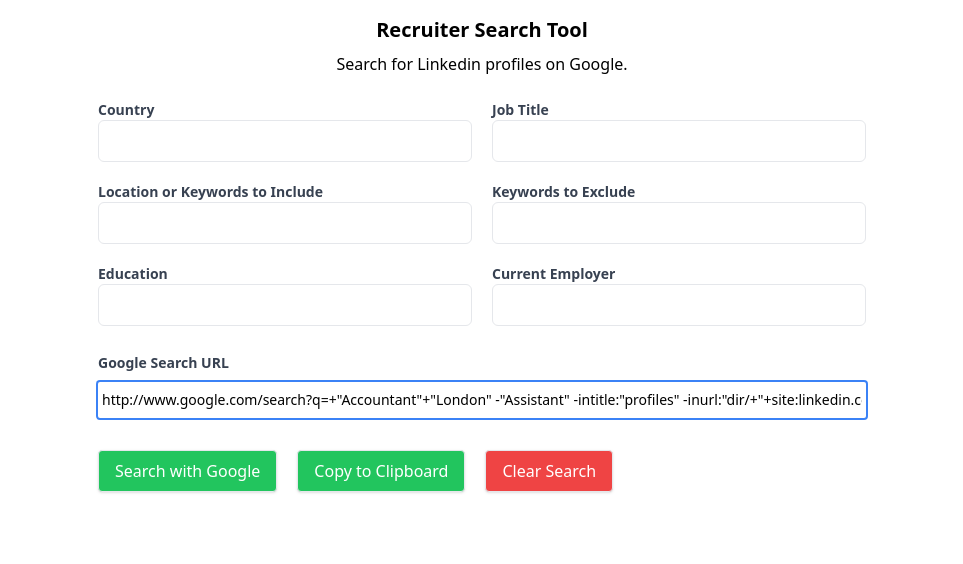
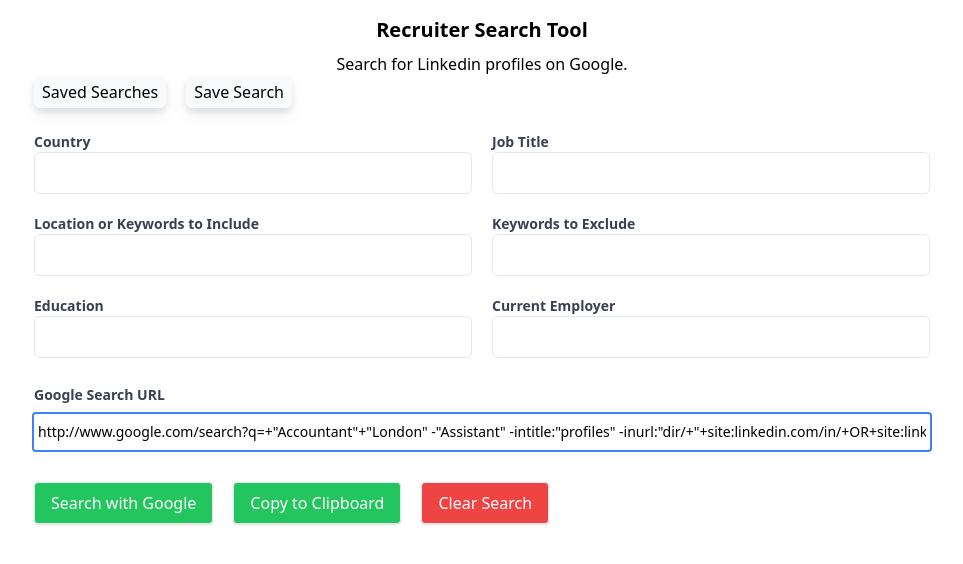
Before and after one commit to sgolovine/www-2021, a Next.js app: page /apps/recruiter-search-tool in a window 1280 px wide. Shown: the top 564 px of the page, without its empty margins (158-1121 px from the left). Built offline with nearby package versions, Linux system fonts and the light colour scheme.

Commit message:
feat(recruiter-search): organize everything into folders

```diff
--- a/package.json
+++ b/package.json
@@ -24,6 +24,7 @@
     "generate-version": "node ./scripts/generate-version.js"
   },
   "dependencies": {
+    "@headlessui/react": "^1.7.2",
     "@sendgrid/mail": "^7.7.0",
     "@tailwindcss/typography": "^0.5.2",
     "@tanstack/react-query": "^4.0.5",
--- a/src/features/RecruiterSearchTool/RecruiterSearchTool.tsx
+++ b/src/features/RecruiterSearchTool/RecruiterSearchTool.tsx
@@ -1,102 +1,18 @@
-import classNames from "classnames"
-import { useContext } from "react"
 import { Button } from "~/components/apps/Button"
-import { recruiterSearchContext } from "./RecruiterSearchContext"
-
-const formContainerClasses = classNames(
-  "my-6",
-  "grid",
-  "grid-cols-1",
-  "md:grid-cols-2",
-  "gap-3",
-  "md:gap-5"
-)
-const formItemContainer = classNames("flex", "flex-col")
-const formInputClasses = classNames("border", "px-4", "py-2", "rounded-md")
-const labelClasses = classNames("text-sm", "font-bold", "text-gray-700")
+import { SearchForm } from "./components/SearchForm"
+import { SavedSearches } from "./components/SavedSearches"
+import { SearchBox } from "./components/SearchBox"
 
 const RecruiterSearchTool = () => {
-  const { form, setFormField } = useContext(recruiterSearchContext)
-
-  const renderForm = () => {
-    return (
-      <div className={formContainerClasses}>
-        <div className={formItemContainer}>
-          <label className={labelClasses}>Country</label>
-          <input
-            value={form.country}
-            onChange={e => setFormField("country", e.target.value)}
-            className={formInputClasses}
-          />
-        </div>
-        <div className={formItemContainer}>
-          <label className={labelClasses}>Job Title</label>
-          <input
-            value={form.jobTitle}
-            onChange={e => setFormField("jobTitle", e.target.value)}
-            className={formInputClasses}
-          />
-        </div>
-        <div className={formItemContainer}>
-          <label className={labelClasses}>
-            Location or Keywords to Include
-          </label>
-          <input
-            value={form.includeKeywords}
-            onChange={e => setFormField("includeKeywords", e.target.value)}
-            className={formInputClasses}
-          />
-        </div>
-        <div className={formItemContainer}>
-          <label className={labelClasses}>Keywords to Exclude</label>
-          <input
-            value={form.excludeKeywords}
-            onChange={e => setFormField("excludeKeywords", e.target.value)}
-            className={formInputClasses}
-          />
-        </div>
-        <div className={formItemContainer}>
-          <label className={labelClasses}>Education</label>
-          <input
-            value={form.education}
-            onChange={e => setFormField("education", e.target.value)}
-            className={formInputClasses}
-          />
-        </div>
-        <div className={formItemContainer}>
-          <label className={labelClasses}>Current Employer</label>
-          <input
-            value={form.currentEmployer}
-            onChange={e => setFormField("currentEmployer", e.target.value)}
-            className={formInputClasses}
-          />
-        </div>
-      </div>
-    )
-  }
-
-  const renderSearchBox = () => {
-    const searchTerm =
-      'http://www.google.com/search?q=+"Accountant"+"London" -"Assistant" -intitle:"profiles" -inurl:"dir/+"+site:linkedin.com/in/+OR+site:linkedin.com/pub/+"Current+%2A+Paypal+%2A+"'
-    return (
-      <div className="mt-4">
-        <label className={labelClasses}>Google Search URL</label>
-        <input
-          value={searchTerm}
-          className="my-2 w-full py-2 px-1 text-sm rounded-sm ring-blue-500 ring-2"
-        />
-      </div>
-    )
-  }
-
   return (
-    <div className="max-w-3xl mx-auto py-4 px-2 md:px-0">
+    <div className="max-w-4xl mx-auto py-4 px-2 md:px-0">
       <h1 className="text-center text-xl font-bold">Recruiter Search Tool</h1>
       <p className="text-center pt-2">
         Search for Linkedin profiles on Google.
       </p>
-      {renderForm()}
-      {renderSearchBox()}
+      <SavedSearches />
+      <SearchForm />
+      <SearchBox />
       <div className="mt-6 flex flex-col items-start md:flex-row md:items-center justify-start gap-5">
         <Button title="Search with Google" />
         <Button title="Copy to Clipboard" />
--- /dev/null
+++ b/src/features/RecruiterSearchTool/components/SavedSearches.tsx
@@ -0,0 +1,41 @@
+import { Popover } from "@headlessui/react"
+import classNames from "classnames"
+import { Button } from "~/components/apps/Button"
+import { labelClasses, formInputClasses } from "./classes"
+
+export const SavedSearches = () => {
+  return (
+    <div className="flex flex-row items-center gap-5">
+      <Popover className="relative">
+        <Popover.Button className="px-2 py-1 font-medium rounded-md drop-shadow-lg bg-gray-50">
+          Saved Searches
+        </Popover.Button>
+        <Popover.Panel className="w-96 absolute z-10 top-10 bg-gray-100 p-4 drop-shadow-lg rounded-lg">
+          <div className="flex flex-row gap-10 items-center justify-between">
+            <p className="text-lg font-medium">Search #1</p>
+            <div className="flex flex-row items-center gap-5">
+              <button className="border border-green-500 px-2 py-1 rounded-md font-medium text-gray-800 hover:border-green-600 active:border-green-500">
+                Load
+              </button>
+              <button className="border border-red-500 px-2 py-1 rounded-md font-medium text-gray-800 hover:border-red-600 active:border-red-500">
+                Delete
+              </button>
+            </div>
+          </div>
+        </Popover.Panel>
+      </Popover>
+      <Popover className="relative">
+        <Popover.Button className="px-2 py-1 font-medium rounded-md drop-shadow-lg bg-gray-50">
+          Save Search
+        </Popover.Button>
+        <Popover.Panel className="absolute w-96 z-10 top-10 bg-gray-100 p-4 drop-shadow-lg rounded-lg">
+          <div className="flex flex-col">
+            <label className={labelClasses}>Search Label</label>
+            <input className={classNames(formInputClasses, "mb-2")} />
+            <Button title="Save" />
+          </div>
+        </Popover.Panel>
+      </Popover>
+    </div>
+  )
+}
--- /dev/null
+++ b/src/features/RecruiterSearchTool/components/SearchBox.tsx
@@ -0,0 +1,16 @@
+import { labelClasses } from "./classes"
+
+export const SearchBox = () => {
+  const searchTerm =
+    'http://www.google.com/search?q=+"Accountant"+"London" -"Assistant" -intitle:"profiles" -inurl:"dir/+"+site:linkedin.com/in/+OR+site:linkedin.com/pub/+"Current+%2A+Paypal+%2A+"'
+
+  return (
+    <div className="mt-4">
+      <label className={labelClasses}>Google Search URL</label>
+      <input
+        value={searchTerm}
+        className="my-2 w-full py-2 px-1 text-sm rounded-sm ring-blue-500 ring-2"
+      />
+    </div>
+  )
+}
--- /dev/null
+++ b/src/features/RecruiterSearchTool/components/SearchForm.tsx
@@ -0,0 +1,64 @@
+import { useContext } from "react"
+import { recruiterSearchContext } from "../RecruiterSearchContext"
+import {
+  formContainerClasses,
+  formItemContainer,
+  labelClasses,
+  formInputClasses,
+} from "./classes"
+
+export const SearchForm: React.FC = () => {
+  const { form, setFormField } = useContext(recruiterSearchContext)
+  return (
+    <div className={formContainerClasses}>
+      <div className={formItemContainer}>
+        <label className={labelClasses}>Country</label>
+        <input
+          value={form.country}
+          onChange={e => setFormField("country", e.target.value)}
+          className={formInputClasses}
+        />
+      </div>
+      <div className={formItemContainer}>
+        <label className={labelClasses}>Job Title</label>
+        <input
+          value={form.jobTitle}
+          onChange={e => setFormField("jobTitle", e.target.value)}
+          className={formInputClasses}
+        />
+      </div>
+      <div className={formItemContainer}>
+        <label className={labelClasses}>Location or Keywords to Include</label>
+        <input
+          value={form.includeKeywords}
+          onChange={e => setFormField("includeKeywords", e.target.value)}
+          className={formInputClasses}
+        />
+      </div>
+      <div className={formItemContainer}>
+        <label className={labelClasses}>Keywords to Exclude</label>
+        <input
+          value={form.excludeKeywords}
+          onChange={e => setFormField("excludeKeywords", e.target.value)}
+          className={formInputClasses}
+        />
+      </div>
+      <div className={formItemContainer}>
+        <label className={labelClasses}>Education</label>
+        <input
+          value={form.education}
+          onChange={e => setFormField("education", e.target.value)}
+          className={formInputClasses}
+        />
+      </div>
+      <div className={formItemContainer}>
+        <label className={labelClasses}>Current Employer</label>
+        <input
+          value={form.currentEmployer}
+          onChange={e => setFormField("currentEmployer", e.target.value)}
+          className={formInputClasses}
+        />
+      </div>
+    </div>
+  )
+}
--- /dev/null
+++ b/src/features/RecruiterSearchTool/components/classes.ts
@@ -0,0 +1,20 @@
+import classNames from "classnames"
+
+const formContainerClasses = classNames(
+  "my-6",
+  "grid",
+  "grid-cols-1",
+  "md:grid-cols-2",
+  "gap-3",
+  "md:gap-5"
+)
+const formItemContainer = classNames("flex", "flex-col")
+const formInputClasses = classNames("border", "px-4", "py-2", "rounded-md")
+const labelClasses = classNames("text-sm", "font-bold", "text-gray-700")
+
+export {
+  formContainerClasses,
+  formItemContainer,
+  formInputClasses,
+  labelClasses,
+}
```
Also changed, not shown: 1 other file (tests, documents, lock files or other folders).
